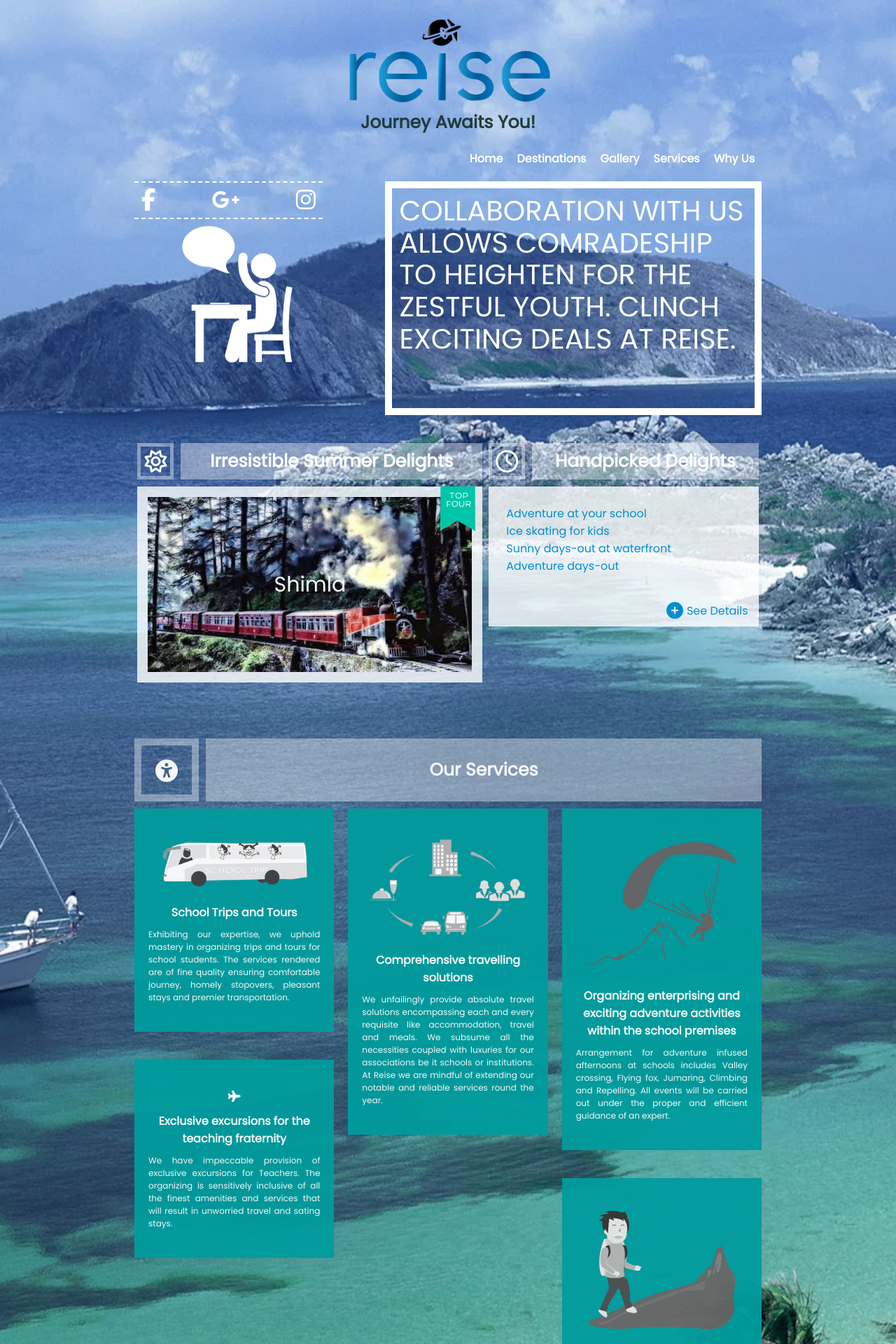
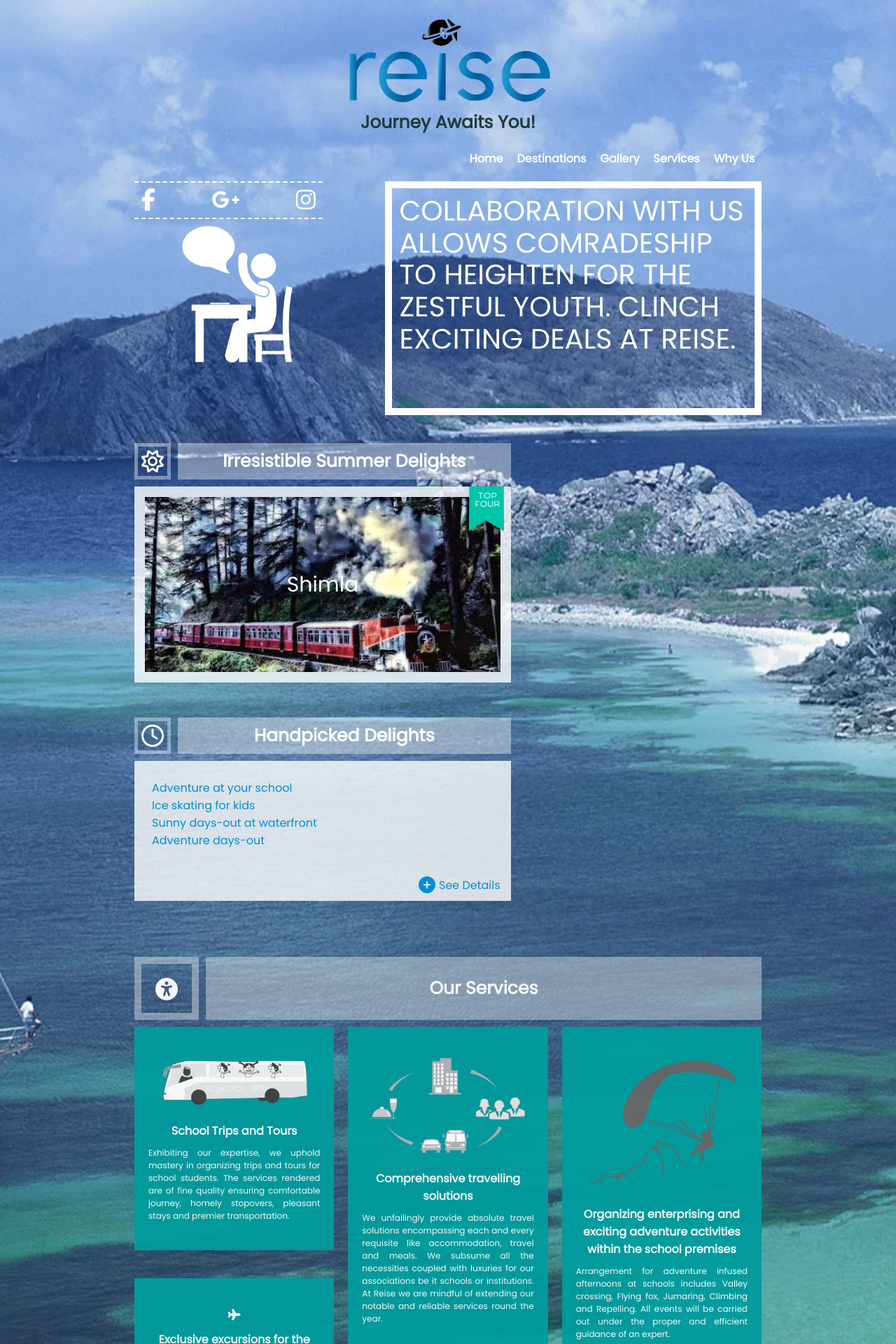
Before and after one commit to Reisecorp/reise.github.io, a Jekyll site: the page built from index.html, in a window 1280 px wide. Shown: the top 1920 px of the page at 70% size. Built offline with Jekyll 4.4.1, drawn with Linux system fonts in a browser that asks for light colours; nearby versions of some CDN libraries; some web fonts are replaced.

Commit message:
Changed layout

```diff
--- a/gulpfile.js
+++ b/gulpfile.js
@@ -37,7 +37,7 @@ gulp.task('jekyll-rebuild', ['jekyll-build'], function () {
     browserSync.reload({stream: true});
 });
 
-gulp.task('browser-sync', ['sass', 'js' , 'jekyll-build'], function() {
+gulp.task('browser-sync', ['sass', 'js' ], function() {
     browserSync({
     	files: paths.siteRoot + '/**',
     	port: 4000,
--- a/index.html
+++ b/index.html
@@ -5,6 +5,10 @@ title: Home
 
 {% include hero.html %}
 
-{% include home_offers.html %}
+<div class="home-main-content">
 
-{% include services.html %}
+	{% include home_offers.html %}
+
+	{% include services.html %}
+
+</div>
--- a/static/css/main.css
+++ b/static/css/main.css
@@ -622,23 +622,23 @@ body {
   -webkit-flex-direction: column-reverse;
       -ms-flex-direction: column-reverse;
           flex-direction: column-reverse;
-  width: 100%; }
+  width: 60%; }
   @media (min-width: 768px) and (max-width: 1023px) {
     .home-offers {
-      -webkit-box-orient: horizontal;
+      -webkit-box-orient: vertical;
       -webkit-box-direction: reverse;
-      -webkit-flex-direction: row-reverse;
-          -ms-flex-direction: row-reverse;
-              flex-direction: row-reverse;
-      margin: 0 auto; } }
+      -webkit-flex-direction: column-reverse;
+          -ms-flex-direction: column-reverse;
+              flex-direction: column-reverse;
+      margin: 0; } }
   @media (min-width: 1024px) {
     .home-offers {
-      -webkit-box-orient: horizontal;
+      -webkit-box-orient: vertical;
       -webkit-box-direction: reverse;
-      -webkit-flex-direction: row-reverse;
-          -ms-flex-direction: row-reverse;
-              flex-direction: row-reverse;
-      margin: 0 auto; } }
+      -webkit-flex-direction: column-reverse;
+          -ms-flex-direction: column-reverse;
+              flex-direction: column-reverse;
+      margin: 0; } }
   .home-offers .home-handpicked-offers {
     display: -webkit-box;
     display: -webkit-flex;
@@ -653,11 +653,11 @@ body {
     margin: 20px auto; }
     @media (min-width: 768px) and (max-width: 1023px) {
       .home-offers .home-handpicked-offers {
-        width: 45%;
+        width: 100%;
         margin: 20px auto; } }
     @media (min-width: 1024px) {
       .home-offers .home-handpicked-offers {
-        max-width: 43%;
+        width: 100%;
         margin: 20px auto; } }
     .home-offers .home-handpicked-offers .home-handpicked-offers-header {
       display: -webkit-box;
@@ -742,11 +742,11 @@ body {
     margin: 20px auto; }
     @media (min-width: 768px) and (max-width: 1023px) {
       .home-offers .home-summer-destinations {
-        width: 45%;
+        width: 100%;
         margin: 20px auto; } }
     @media (min-width: 1024px) {
       .home-offers .home-summer-destinations {
-        width: 55%;
+        width: 100%;
         margin: 20px auto; } }
     .home-offers .home-summer-destinations .home-summer-destinations-header {
       display: -webkit-box;
```
Also changed, not shown: _unstoppable-adventures/mcleodganj-dharamshala.md (+1 -1 lines), static/css/sass/partials/_home_offers.scss (+10 -9 lines).
